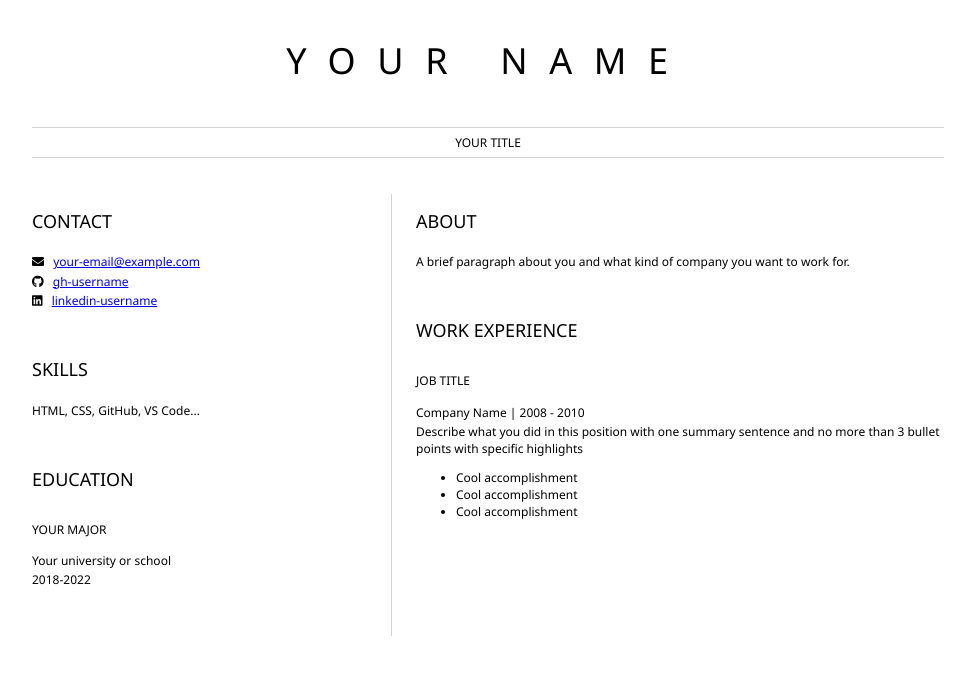
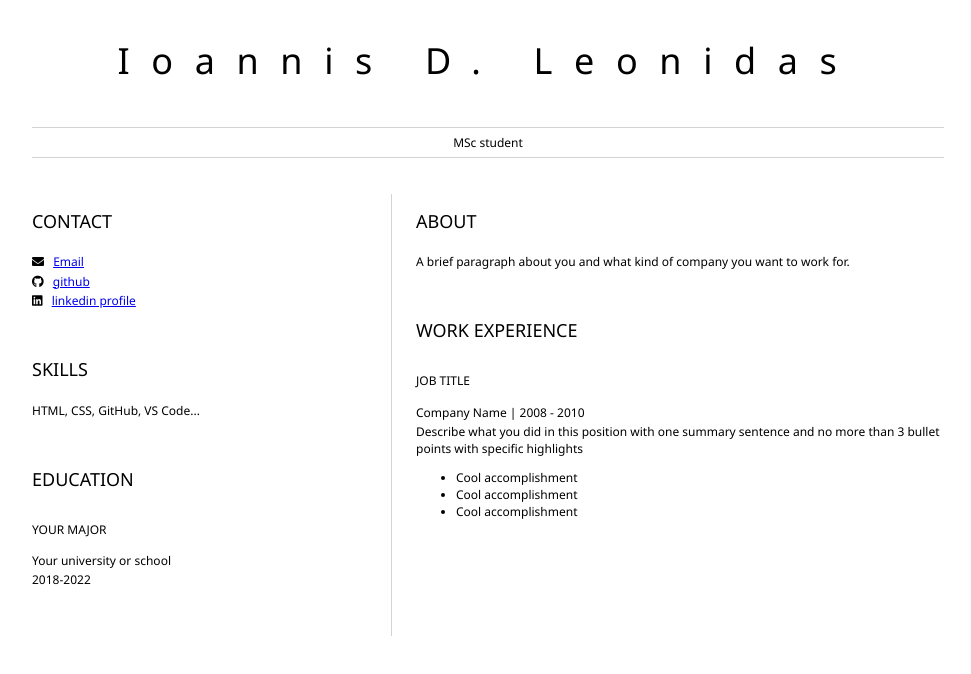
Before and after one commit to leonidas1312/resume, a plain HTML site: page index.html in a window 1280 px wide. Shown: the whole page, without its empty margins (152-1123 px from the left). Drawn offline with Linux system fonts and the light colour scheme.

Commit message:
Update index.html

```diff
--- a/index.html
+++ b/index.html
@@ -1,16 +1,16 @@
 <html>
 	<head>
 		<link href="style.css" rel="stylesheet">
-		<title>Your name resume</title>
+		<title>Ioannis D. Leonidas resume</title>
         <link rel="stylesheet" href="https://cdnjs.cloudflare.com/ajax/libs/font-awesome/5.15.4/css/all.min.css">
 	</head>
 
 	<body>
 		<header id="header">
 			<!-- resume header with your name and title -->
-			<h1>YOUR NAME</h1>
+			<h1>Ioannis D. Leonidas</h1>
 			<hr>
-			YOUR TITLE
+			MSc student
 			<hr>
 		</header>
 		<main>
@@ -20,15 +20,15 @@
 					<!-- contact info including social media -->
                     <p>
                         <i class="fa fa-envelope" aria-hidden="true"></i>
-                        <a href="mailto:your-email@example.com">your-email@example.com</a>
+                        <a href="mailto:johnleonidas303@gmail.com">Email</a>
                     </p>
                     <p>
                         <i class="fab fa-github" aria-hidden="true"></i>
-                        <a href="github.com/gh-username">gh-username</a>
+                        <a href="github.com/leonidas1312">github</a>
                     </p>
                     <p>
                         <i class="fab fa-linkedin" aria-hidden="true"></i>
-                        <a href="linkedin.com/linkedin-username">linkedin-username</a>
+                        <a href="https://www.linkedin.com/in/ioannis-leonidas-0aa72b249/">linkedin profile</a>
                     </p>
 				</section>
 				<section>
```
